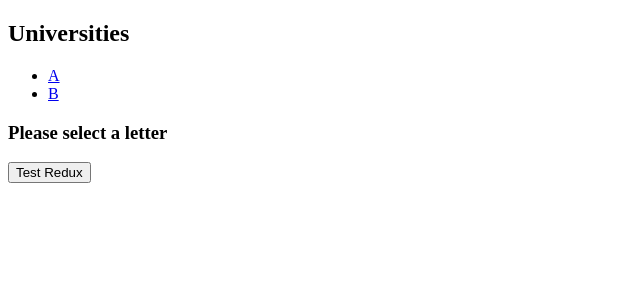
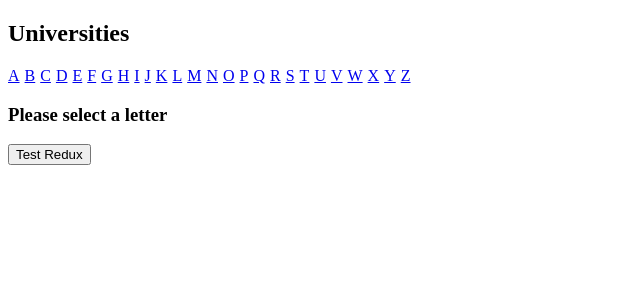
Before and after one commit to ThomasVirgo/practice-react-setup, a React app: page /universities in a window 1280 px wide. Shown: the top 300 px of the page, without its empty margins (0-640 px from the left). Built offline with nearby package versions, Linux system fonts and the light colour scheme.

Commit message:
add uni card styling

```diff
--- a/src/layout/UniSubList/index.js
+++ b/src/layout/UniSubList/index.js
@@ -1,12 +1,29 @@
-import React from 'react';
+import React, {useState, useEffect } from 'react';
 import { useParams } from 'react-router-dom';
+import axios from 'axios';
+import './style.css';
 
 const UniSubList = () => {
+    let { letter } = useParams();
+    const [unis, setUnis] = useState([]);
 
-    let { letter } = useParams();
+    useEffect(async () => {
+        const data = await getUnis();
+        let filteredData = data.filter(uni => uni.name[0] === letter);
+        setUnis(filteredData);
+    }, [letter]);
+
+    async function getUnis(){
+        const { data } = await axios.get('http://universities.hipolabs.com/search?country=United+States');
+        return data;
+    }
+
+    const uniElements = unis.map((item,i) => <div className='uni-card' key={i}>{item.name}</div>);
+
     return (
         <div>
             Hello, you have chosen the letter: {letter}
+            {uniElements}
         </div>
     )
 }
--- /dev/null
+++ b/src/layout/UniSubList/style.css
@@ -0,0 +1,9 @@
+.uni-card {
+    text-align: center;
+    width: 50vw;
+    margin: 20px auto;
+}
+
+.uni-card:hover{
+    box-shadow: rgba(0, 0, 0, 0.24) 0px 3px 8px;
+}
--- a/src/pages/UniversityPage/index.js
+++ b/src/pages/UniversityPage/index.js
@@ -2,41 +2,27 @@
 import { Switch, Route, useRouteMatch, Link } from 'react-router-dom';
 import axios from 'axios';
 import { UniSubList } from '../../layout';
+import './style.css';
 
 
 const UniversityPage = () => {
-    // const [unis, setUnis] = useState({});
     let match = useRouteMatch();
 
-    // useEffect(async () => {
-    //     const data = await getUnis();
-    //     setUnis(data);
-    //     console.log(data);
-    // }, [])
-
-    // async function getUnis(){
-    //     const { data } = await axios.get('http://universities.hipolabs.com/search?country=United+States');
-    //     console.log(data);
-    //     return ;
-    // }
+    const alphabet = ['A', 'B', 'C', 'D', 'E', 'F', 'G', 'H', 'I', 'J', 'K', 'L', 'M', 'N', 'O', 'P', 'Q', 'R', 'S', 'T', 'U', 'V', 'W', 'X', 'Y', 'Z'];
+    const links = alphabet.map(letter =>
+    <span key={letter} className ='span-link'>
+        <Link to={`${match.url}/${letter}`}>{letter}</Link>
+    </span>
+    )
 
     return (
         <div id='unis-container'>
             <h2>Universities</h2>
-                <ul>
-                    <li>
-                        <Link to={`${match.url}/A`}>A</Link>
-                    </li>
-                    <li>
-                        <Link to={`${match.url}/B`}>
-                            B
-                        </Link>
-                    </li>
-            </ul>
+            {links}
 
             <Switch>
                 <Route path={`${match.path}/:letter`}>
-                    <UniSubList />
+                    <UniSubList/>
                 </Route>
                 <Route path={match.path}>
                     <h3>Please select a letter</h3>
--- /dev/null
+++ b/src/pages/UniversityPage/style.css
@@ -0,0 +1,3 @@
+.span-link{
+    margin-right: 5px;
+}
```
